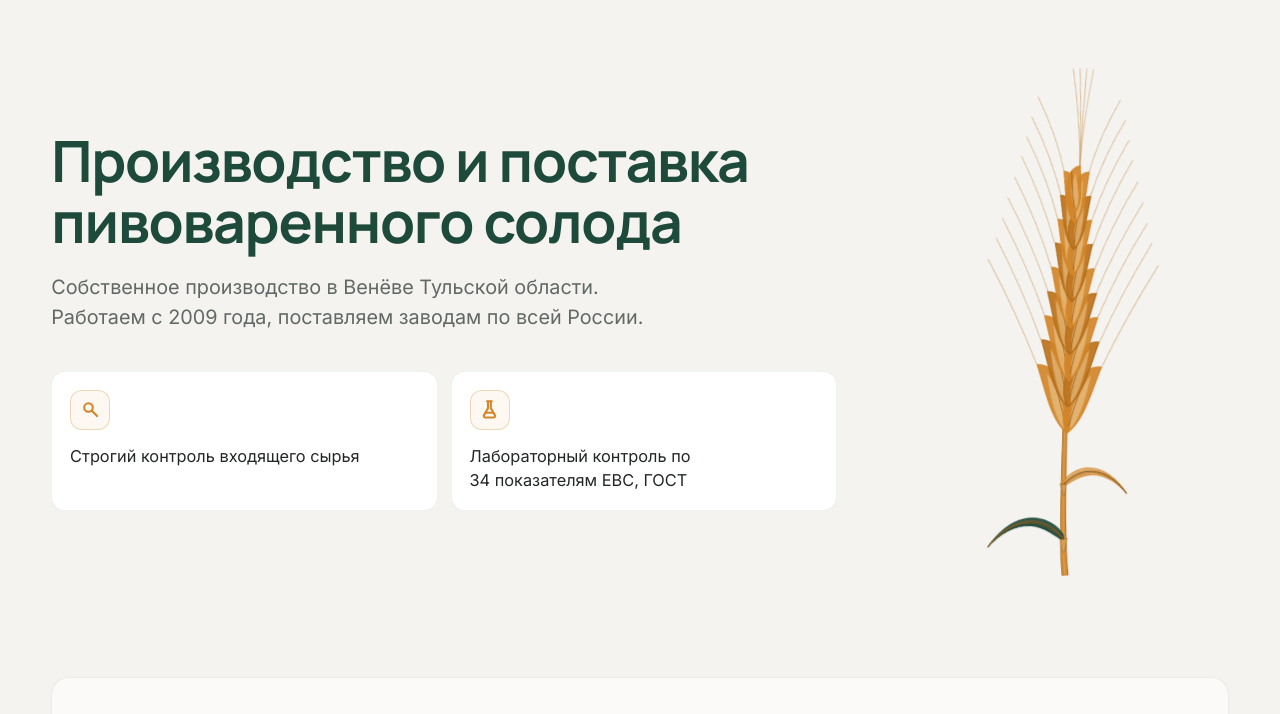
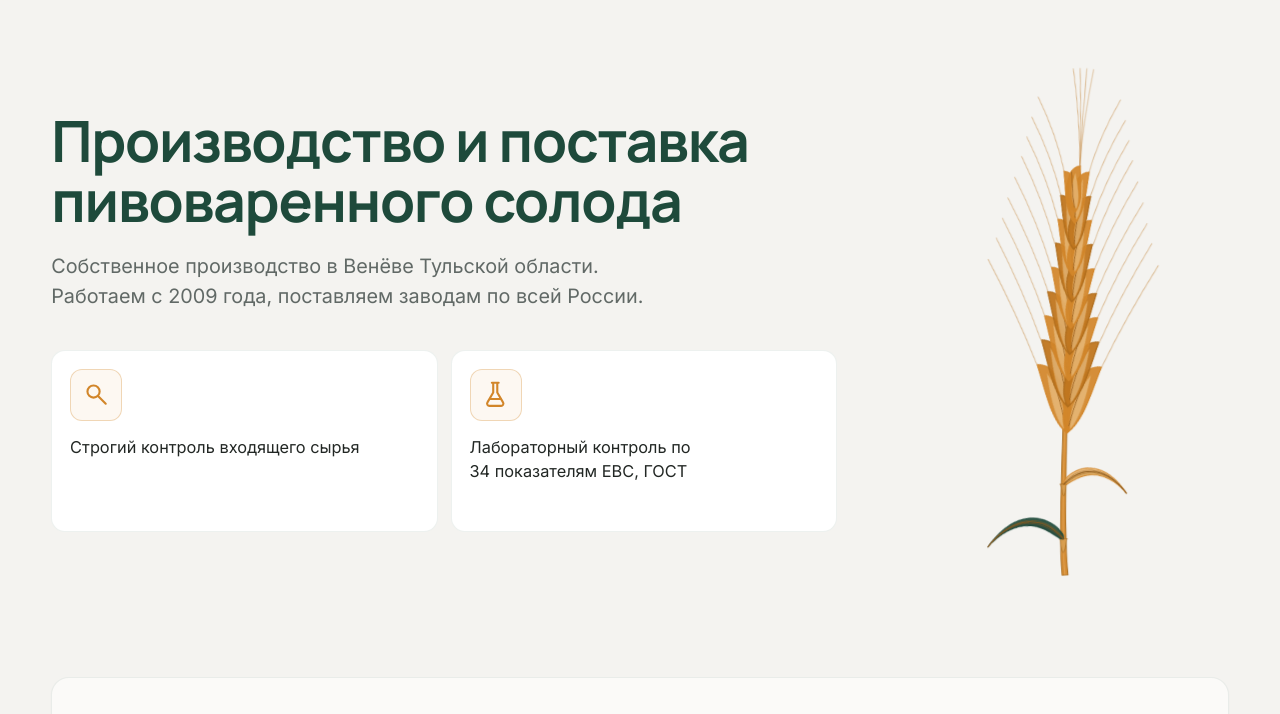
Before and after one commit to busibeeofficial-maker/solodrusi, a plain HTML site: page index.html in a window 1280 px wide. Shown: the part 79-793 px from the top of the page. Drawn offline with Linux system fonts and the light colour scheme.

Commit message:
Карточки первого экрана выше (рост вниз), иконки крупнее
.feats li: добавлен увеличенный padding-bottom (было symmetric ~1.1rem,
стало ~2.7-3.1rem снизу при тех же отступах сверху/по бокам) — карточка
растёт вниз, текст и иконка остаются у верхнего края, как и просили.

.feat__ico: бокс с 40-46px до 52-60px, сама иконка внутри с 60% до 65%
от бокса — то и другое даёт заметно более крупную иконку без изменения
базового .ico, которым пользуются и другие иконки на сайте (в шапке,
в подвале, в блоке «Преимущества»).

Co-Authored-By: Claude Opus 5 <noreply@anthropic.com>

```diff
--- a/css/style.css
+++ b/css/style.css
@@ -71,7 +71,7 @@ section[id]{scroll-margin-top:6.5rem}
 .f-amber-l{fill:var(--amber-l);fill-opacity:.65;stroke:var(--amber)}
 .f-green{fill:var(--green);fill-opacity:.92;stroke:var(--green)}
 .ico{width:30px;height:30px;flex:none}
-.feat__ico .ico{width:60%;height:60%}
+.feat__ico .ico{width:65%;height:65%}
 .ico .d{stroke-width:2.1}
 .band .d{stroke:var(--amber-l)}
 .art--map{width:100%;height:auto;overflow:visible;display:block}
@@ -173,11 +173,12 @@ body.menu-open .burger span:nth-child(3){transform:translateY(-6.6px) rotate(-45
 .hero__sub{margin:clamp(1rem,1.7vw,1.5rem) 0 0;color:var(--muted);font-size:clamp(1rem,.95rem + .36vw,1.28rem);line-height:1.5;max-width:48ch}
 .feats{display:grid;grid-template-columns:repeat(2,minmax(0,1fr));gap:clamp(.65rem,1vw,1rem);margin-top:clamp(1.7rem,3vw,2.6rem)}
 .feats li{display:flex;flex-direction:column;align-items:flex-start;gap:clamp(.7rem,1.1vw,.95rem);
-  padding:clamp(.95rem,1.4vw,1.25rem);background:var(--white);border:1px solid var(--line-soft);
+  padding:clamp(.95rem,1.4vw,1.25rem);padding-bottom:clamp(2.7rem,1.4vw + 1.85rem,3.1rem);
+  background:var(--white);border:1px solid var(--line-soft);
   border-radius:14px;transition:transform .45s var(--ease),box-shadow .45s var(--ease),border-color .45s}
 .feats li:hover{transform:translateY(-4px);border-color:rgba(210,134,42,.32);
   box-shadow:0 14px 30px -20px rgba(30,74,59,.28)}
-.feat__ico{width:clamp(40px,2.9vw,46px);aspect-ratio:1;flex:none;display:grid;place-items:center;
+.feat__ico{width:clamp(52px,3.8vw,60px);aspect-ratio:1;flex:none;display:grid;place-items:center;
   border-radius:12px;border:1px solid rgba(210,134,42,.3);background:rgba(210,134,42,.06);
   transition:background .35s var(--ease),border-color .35s}
 .feats li:hover .feat__ico{background:rgba(210,134,42,.14);border-color:rgba(210,134,42,.55)}
--- a/index.html
+++ b/index.html
@@ -22,7 +22,7 @@
 <meta name="twitter:card" content="summary_large_image">
 <link rel="preload" href="assets/fonts/manrope.woff2" as="font" type="font/woff2" crossorigin>
 <link rel="preload" href="assets/fonts/inter.woff2" as="font" type="font/woff2" crossorigin>
-<link rel="stylesheet" href="css/style.css?v=202609101418">
+<link rel="stylesheet" href="css/style.css?v=202609101432">
 <script>document.documentElement.classList.add('js');</script>
 </head>
 <body>
@@ -540,6 +540,6 @@
 "location":{"@type":"Place","name":"Производство","address":{"@type":"PostalAddress","addressLocality":"Венёв","addressRegion":"Тульская область","addressCountry":"RU"}},
 "contactPoint":[{"@type":"ContactPoint","email":"coordinator@solodrusi.ru","contactType":"sales","areaServed":"RU","availableLanguage":"Russian"}]}
 </script>
-<script src="js/main.js?v=202609101418" defer></script>
+<script src="js/main.js?v=202609101432" defer></script>
 </body>
 </html>
```
Also changed, not shown: privacy.html (+3 -3 lines).
